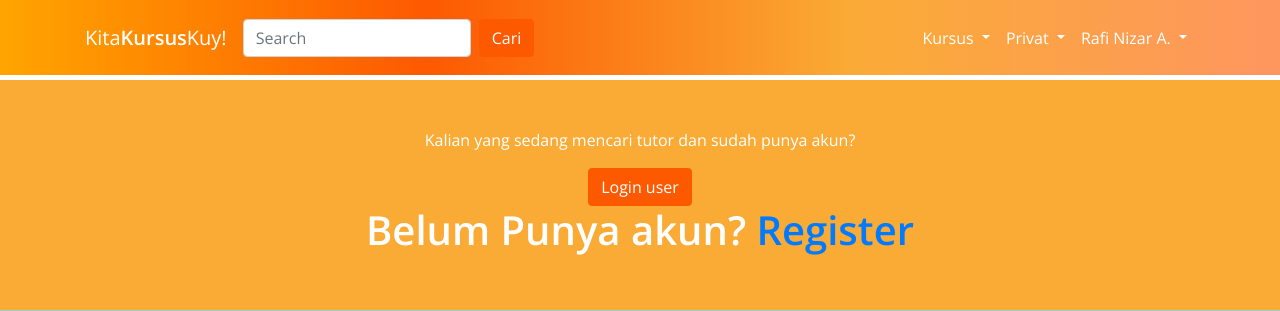
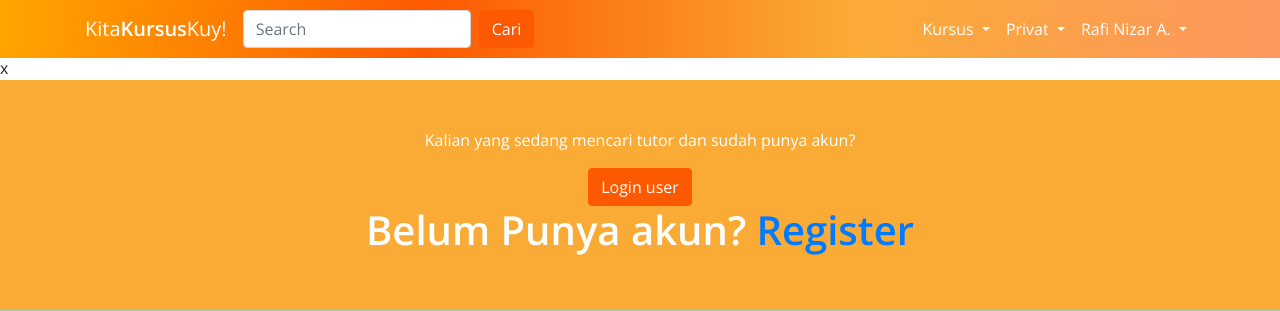
Before and after one commit to segi3/CariPrivatYuk-PWEB, a PHP site: page /user-register/login/index.php in a window 1280 px wide. Shown: the top 311 px of the page. Run offline with PHP 8.4, Linux system fonts and the light colour scheme.

Commit message:
Update style.css

```diff
--- a/assets/main_resources/css/style.css
+++ b/assets/main_resources/css/style.css
@@ -28,7 +28,7 @@ span#jd3 {
 
 nav#navorange {
     background: linear-gradient(to right, orange, #FD5901, #FAAB36, #fd5901a1);
-    height: 75px;
+    height: 58px;
 }
 
 nav#navorange a.nav-link,
```
